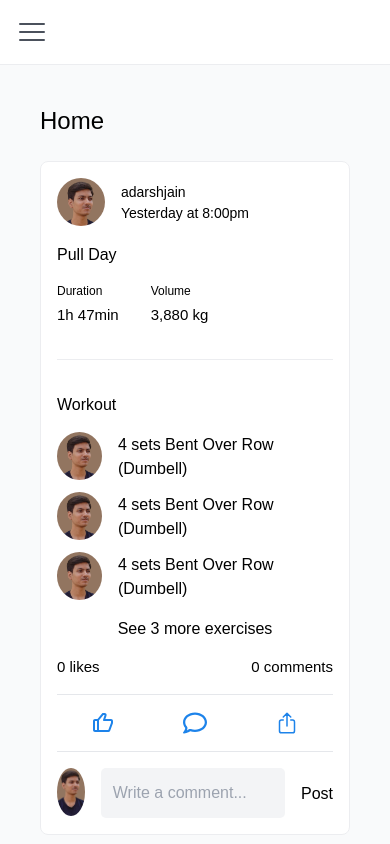
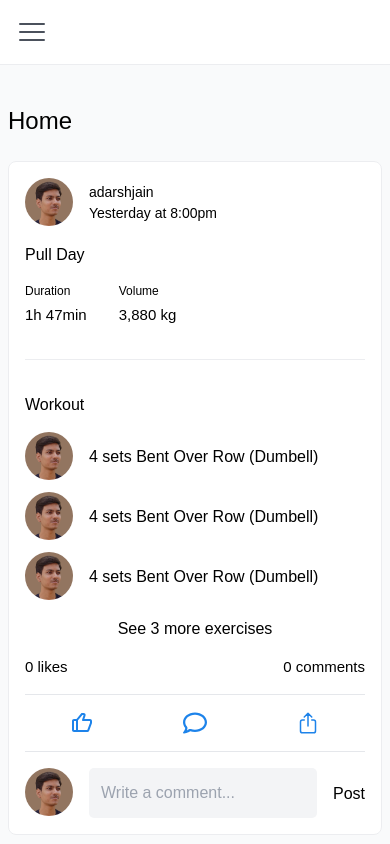
Before and after one commit to Adarsh-Developer/Hevy-Fitness, a React (Vite) app: page /#/ in a window 390 px wide. Built offline with nearby package versions, Linux system fonts and the light colour scheme.

Commit message:
making responsive

```diff
--- a/src/components/feed/Feed.jsx
+++ b/src/components/feed/Feed.jsx
@@ -2,7 +2,7 @@ import { FeedLeft, FeedRight } from '../index'
 
 const Feed = () => {
     return (
-        <div className='flex w-[100%] justify-center p-10 pt-[0] gap-[20px]'>
+        <div className='flex w-[100%] justify-center sm:p-10 pt-[0] p-2 gap-[20px]'>
             <div className='leftFeed w-[100%] max-w-[800px] overflow-auto h-screen'>
                 <FeedLeft />
             </div>
--- a/src/components/feed/FeedLeft.jsx
+++ b/src/components/feed/FeedLeft.jsx
@@ -10,7 +10,7 @@ const FeedLeft = () => {
 
             <div className='flex flex-col gap-4 borderWithBackground dark:bg-[#1F2022] dark:border-[#2d2f32] p-4 rounded-[8px]'>
                 <div className='flex text-[14px] items-center'>
-                    <img src={profilePhoto} alt="" className='w-[48px] h-[48px] rounded-[50%] object-cover object-top' />
+                    <img src={profilePhoto} alt="" className='min-w-[48px] max-w-[48px] min-h-[48px] max-h-[48px] rounded-[50%] object-cover object-top' />
                     <div className='ml-4 text-textColor'>
                         <p>adarshjain</p>
                         <p className='text-secondTextColor'>Yesterday at 8:00pm</p>
@@ -39,15 +39,15 @@ const FeedLeft = () => {
 
                         <div className='flex flex-col gap-3'>
                             <div className='flex gap-4 items-center'>
-                                <img src={profilePhoto} alt="" className='w-[48px] h-[48px] rounded-[50%] object-cover object-top' />
+                                <img src={profilePhoto} alt="" className='min-w-[48px] min-h-[48px] max-w-[48px] max-h-[48px] rounded-[50%] object-cover object-top' />
                                 <p>4 sets Bent Over Row (Dumbell)</p>
                             </div>
                             <div className='flex gap-4 items-center'>
-                                <img src={profilePhoto} alt="" className='w-[48px] h-[48px] rounded-[50%] object-cover object-top' />
+                                <img src={profilePhoto} alt="" className='min-w-[48px] min-h-[48px] max-w-[48px] max-h-[48px] rounded-[50%] object-cover object-top' />
                                 <p>4 sets Bent Over Row (Dumbell)</p>
                             </div>
                             <div className='flex gap-4 items-center'>
-                                <img src={profilePhoto} alt="" className='w-[48px] h-[48px] rounded-[50%] object-cover object-top' />
+                                <img src={profilePhoto} alt="" className='min-w-[48px] min-h-[48px] max-w-[48px] max-h-[48px] rounded-[50%] object-cover object-top' />
                                 <p>4 sets Bent Over Row (Dumbell)</p>
                             </div>
                         </div>
@@ -73,11 +73,11 @@ const FeedLeft = () => {
 
                 <div className='flex gap-4'>
                     <div>
-                        <img src={profilePhoto} alt="" className='w-[48px] h-[48px] rounded-[50%] object-cover object-top' />
+                        <img src={profilePhoto} alt="" className='min-w-[48px] min-h-[48px] max-w-[48px] max-h-[48px] rounded-[50%] object-cover object-top' />
                     </div>
 
                     <div className='flex flex-grow gap-4 items-center'>
-                        <textarea name="" id="" cols="30" rows="10" placeholder='Write a comment...' className='w-[100%] font-normal h-[50px] resize-none bg-[#f3f4f6] dark:bg-[#191A1C] rounded-[5px] p-3 border-none outline-none'></textarea>
+                        <textarea name="" id="" cols="30" rows="10" placeholder='Write a comment...' className='w-[100%] font-normal h-[50px] resize-none bg-[#f3f4f6] dark:bg-[#191A1C] rounded-[5px] p-3 border-none outline-none overflow-hidden whitespace-nowrap'></textarea>
 
                         <div>
                             <p className='text-secondTextColor'>Post</p>
@@ -88,7 +88,7 @@ const FeedLeft = () => {
 
             <div className='flex flex-col gap-4 border-[1px] rounded-[10px] p-4 bg-white dark:bg-[#1F2022] dark:border-[#2d2f32]'>
                 <div className='flex text-[14px] items-center'>
-                    <img src={profilePhoto} alt="" className='w-[48px] h-[48px] rounded-[50%] object-cover object-top' />
+                    <img src={profilePhoto} alt="" className='min-w-[48px] min-h-[48px] max-w-[48px] max-h-[48px] rounded-[50%] object-cover object-top' />
                     <div className='ml-4 text-textColor'>
                         <p>adarshjain</p>
                         <p className='text-secondTextColor'>Yesterday at 8:00pm</p>
@@ -117,15 +117,15 @@ const FeedLeft = () => {
 
                         <div className='flex flex-col gap-3'>
                             <div className='flex gap-4 items-center'>
-                                <img src={profilePhoto} alt="" className='w-[48px] h-[48px] rounded-[50%] object-cover object-top' />
+                                <img src={profilePhoto} alt="" className='min-w-[48px] min-h-[48px] max-w-[48px] max-h-[48px] rounded-[50%] object-cover object-top' />
                                 <p>4 sets Bent Over Row (Dumbell)</p>
                             </div>
                             <div className='flex gap-4 items-center'>
-                                <img src={profilePhoto} alt="" className='w-[48px] h-[48px] rounded-[50%] object-cover object-top' />
+                                <img src={profilePhoto} alt="" className='min-w-[48px] min-h-[48px] max-w-[48px] max-h-[48px] rounded-[50%] object-cover object-top' />
                                 <p>4 sets Bent Over Row (Dumbell)</p>
                             </div>
                             <div className='flex gap-4 items-center'>
-                                <img src={profilePhoto} alt="" className='w-[48px] h-[48px] rounded-[50%] object-cover object-top' />
+                                <img src={profilePhoto} alt="" className='min-w-[48px] min-h-[48px] max-w-[48px] max-h-[48px] rounded-[50%] object-cover object-top' />
                                 <p>4 sets Bent Over Row (Dumbell)</p>
                             </div>
                         </div>
@@ -151,7 +151,7 @@ const FeedLeft = () => {
 
                 <div className='flex gap-4'>
                     <div>
-                        <img src={profilePhoto} alt="" className='w-[48px] h-[48px] rounded-[50%] object-cover object-top' />
+                        <img src={profilePhoto} alt="" className='min-w-[48px] min-h-[48px] max-w-[48px] max-h-[48px] rounded-[50%] object-cover object-top' />
                     </div>
 
                     <div className='flex flex-grow gap-4 items-center'>
@@ -166,7 +166,7 @@ const FeedLeft = () => {
 
             <div className='flex flex-col gap-4 border-[1px] rounded-[10px] p-4 bg-white dark:bg-[#1F2022] dark:border-[#2d2f32]'>
                 <div className='flex text-[14px] items-center'>
-                    <img src={profilePhoto} alt="" className='w-[48px] h-[48px] rounded-[50%] object-cover object-top' />
+                    <img src={profilePhoto} alt="" className='min-w-[48px] min-h-[48px] max-w-[48px] max-h-[48px] rounded-[50%] object-cover object-top' />
                     <div className='ml-4 text-textColor'>
                         <p>adarshjain</p>
                         <p className='text-secondTextColor'>Yesterday at 8:00pm</p>
@@ -195,15 +195,15 @@ const FeedLeft = () => {
 
                         <div className='flex flex-col gap-3'>
                             <div className='flex gap-4 items-center'>
-                                <img src={profilePhoto} alt="" className='w-[48px] h-[48px] rounded-[50%] object-cover object-top' />
+                                <img src={profilePhoto} alt="" className='min-w-[48px] min-h-[48px] max-w-[48px] max-h-[48px] rounded-[50%] object-cover object-top' />
                                 <p>4 sets Bent Over Row (Dumbell)</p>
                             </div>
                             <div className='flex gap-4 items-center'>
-                                <img src={profilePhoto} alt="" className='w-[48px] h-[48px] rounded-[50%] object-cover object-top' />
+                                <img src={profilePhoto} alt="" className='min-w-[48px] min-h-[48px] max-w-[48px] max-h-[48px] rounded-[50%] object-cover object-top' />
                                 <p>4 sets Bent Over Row (Dumbell)</p>
                             </div>
                             <div className='flex gap-4 items-center'>
-                                <img src={profilePhoto} alt="" className='w-[48px] h-[48px] rounded-[50%] object-cover object-top' />
+                                <img src={profilePhoto} alt="" className='min-w-[48px] min-h-[48px] max-w-[48px] max-h-[48px] rounded-[50%] object-cover object-top' />
                                 <p>4 sets Bent Over Row (Dumbell)</p>
                             </div>
                         </div>
@@ -229,7 +229,7 @@ const FeedLeft = () => {
 
                 <div className='flex gap-4'>
                     <div>
-                        <img src={profilePhoto} alt="" className='w-[48px] h-[48px] rounded-[50%] object-cover object-top' />
+                        <img src={profilePhoto} alt="" className='min-w-[48px] min-h-[48px] max-w-[48px] max-h-[48px] rounded-[50%] object-cover object-top' />
                     </div>
 
                     <div className='flex flex-grow gap-4 items-center'>
```
